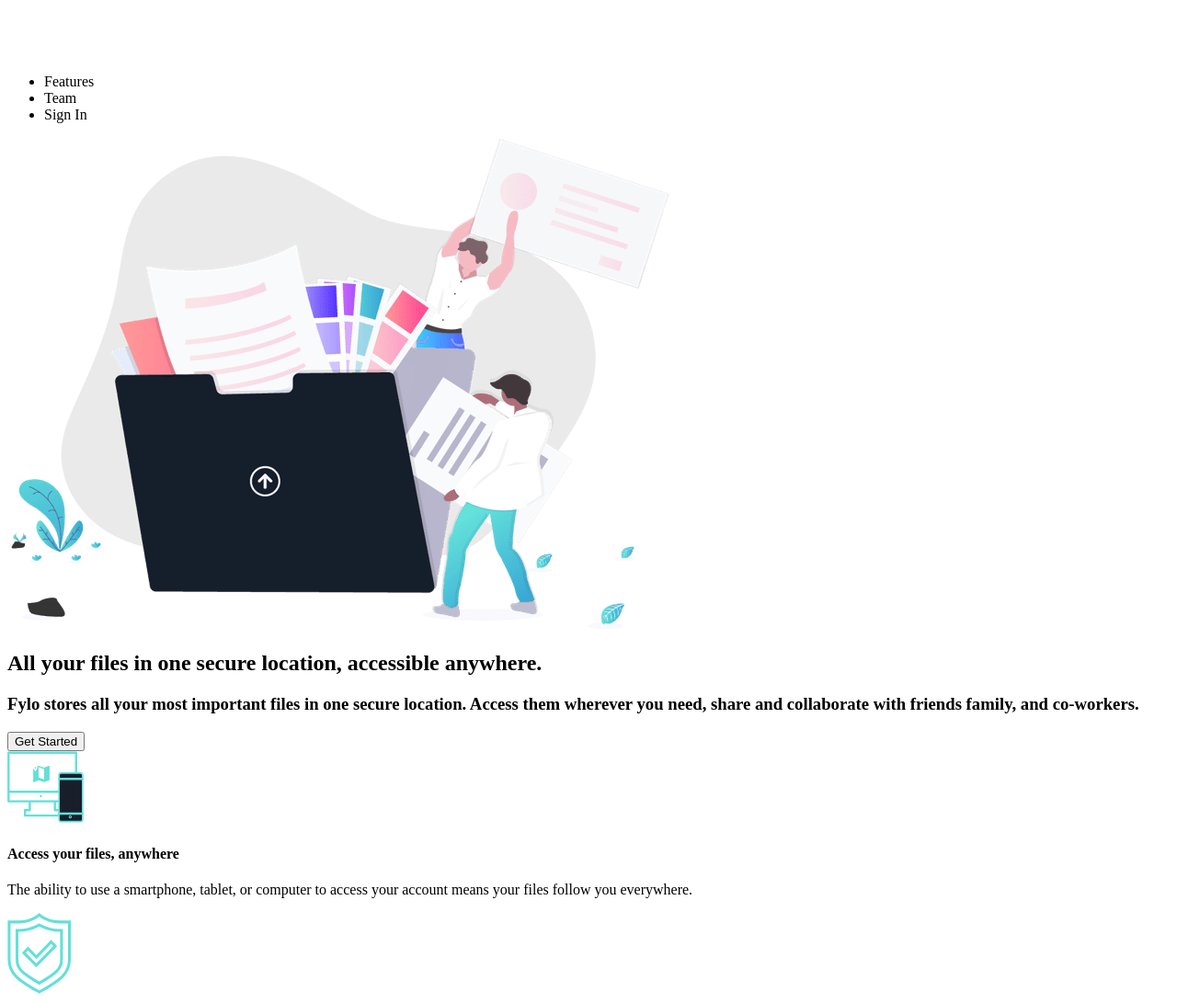
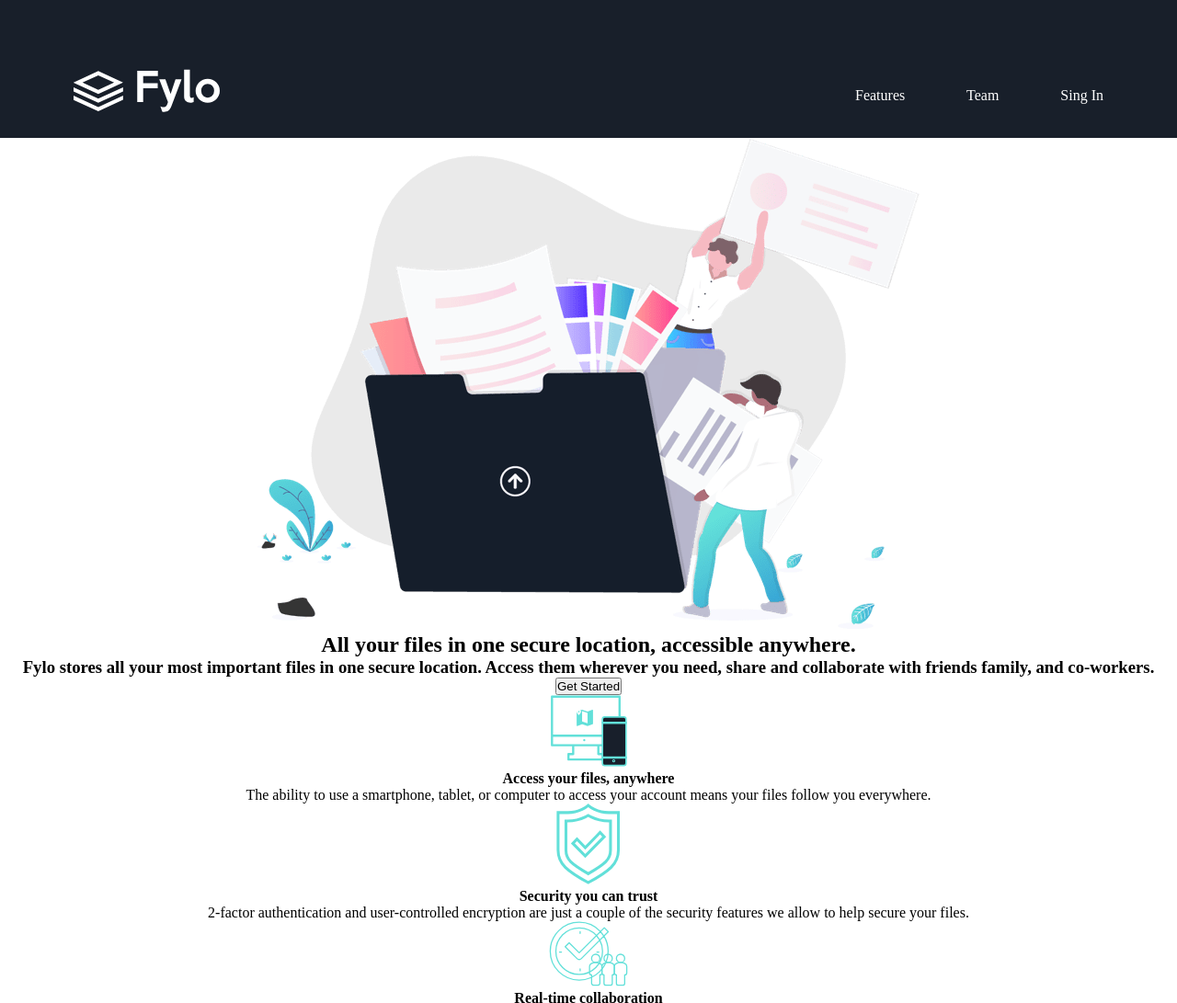
Before and after one commit to PaulMoro/frontMentor-fylo, a plain HTML site: page index.html in a window 1280 px wide. Shown: the top 1091 px of the page at 92% size. Drawn offline with Linux system fonts and the light colour scheme.

Commit message:
steyles for header finish

```diff
--- a/index.html
+++ b/index.html
@@ -5,23 +5,24 @@
   <meta name="viewport" content="width=device-width, initial-scale=1.0"> <!-- displays site properly based on user's device -->
 
   <link rel="icon" type="image/png" sizes="32x32" href="./images/favicon-32x32.png">
-
+  <link rel="stylesheet" href="/style/style.css">
   <title>Frontend Mentor | Fylo landing page with dark theme and features grid</title>
 
-  <!-- Feel free to remove these styles or customise in your own stylesheet 👍 -->
-  <style>
-    .attribution { font-size: 11px; text-align: center; }
-    .attribution a { color: hsl(228, 45%, 44%); }
-  </style>
 </head>
 <body>
 
   <header class="header">
-    <img src="./images/logo.svg" alt="Fylo logo">
-    <ul>
-      <li>Features</li>
-      <li>Team</li>
-      <li>Sign In</li>
+    <img class="header_logo" src="./images/logo.svg" alt="Fylo logo">
+    <ul class="header_nav">
+      <li>
+        <a href="">Features</a>
+      </li>
+      <li>
+        <a href="">Team</a>
+      </li>
+      <li>
+        <a href="">Sing In</a>
+      </li>
     </ul>
   </header>
 
--- a/style/style.css
+++ b/style/style.css
@@ -1,4 +1,35 @@
 * {
   margin: 0px;
   padding: 0px;
+  text-align: center;
 }
+
+.header{
+  height: 150px;
+  background-color: hsl(218, 28%, 13%);
+  display: flex;
+  justify-content: space-between;
+}
+
+.header_logo{
+  margin: 75px 0px 28px 80px;
+}
+
+.header_nav {
+  margin: 95px 80px 0px 0px;
+  width: 270px;
+  list-style: none;
+  color: white;
+  display: flex;
+  justify-content: space-between;
+}
+
+.header_nav a {
+  text-decoration: none;
+  color: white;
+}
+
+.header_nav a:hover{
+  color: white;
+  text-decoration: underline;
+}
```
